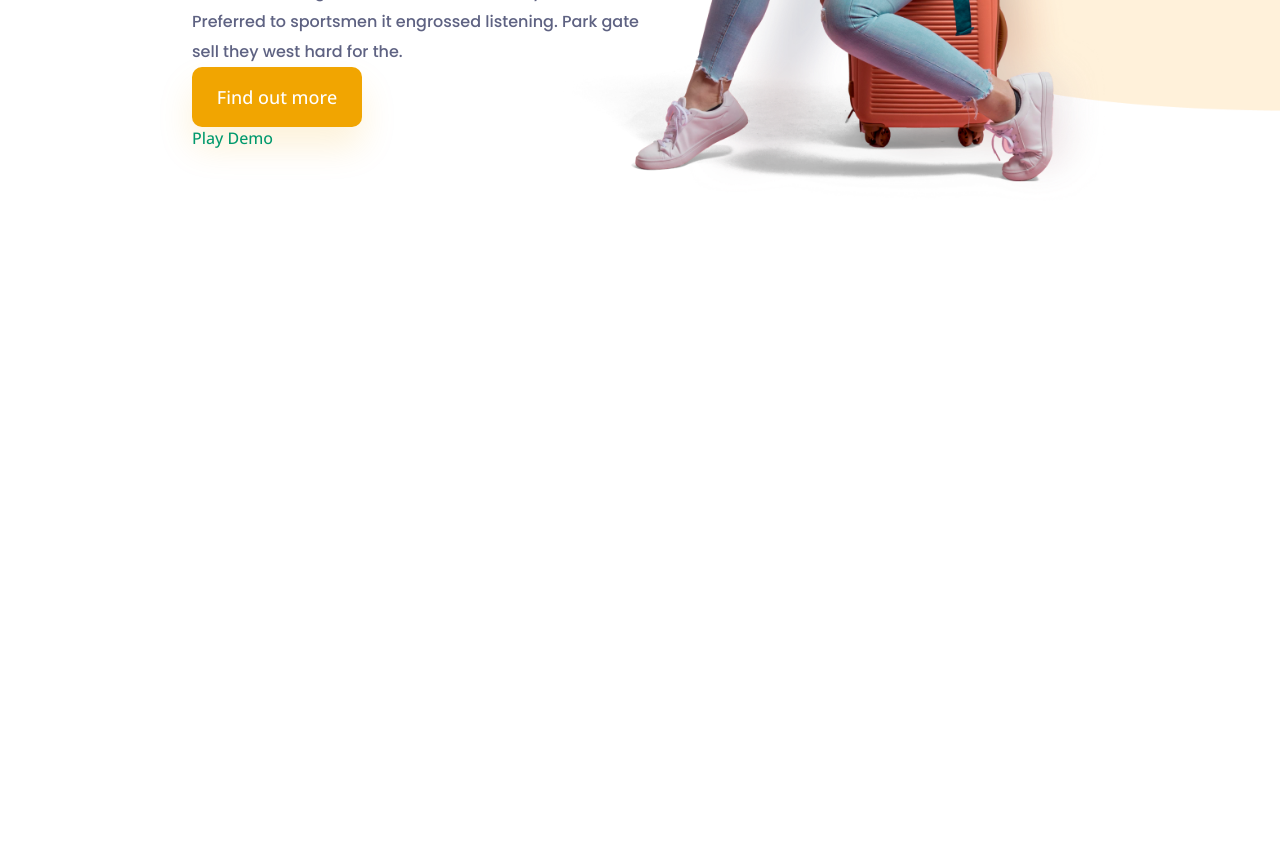
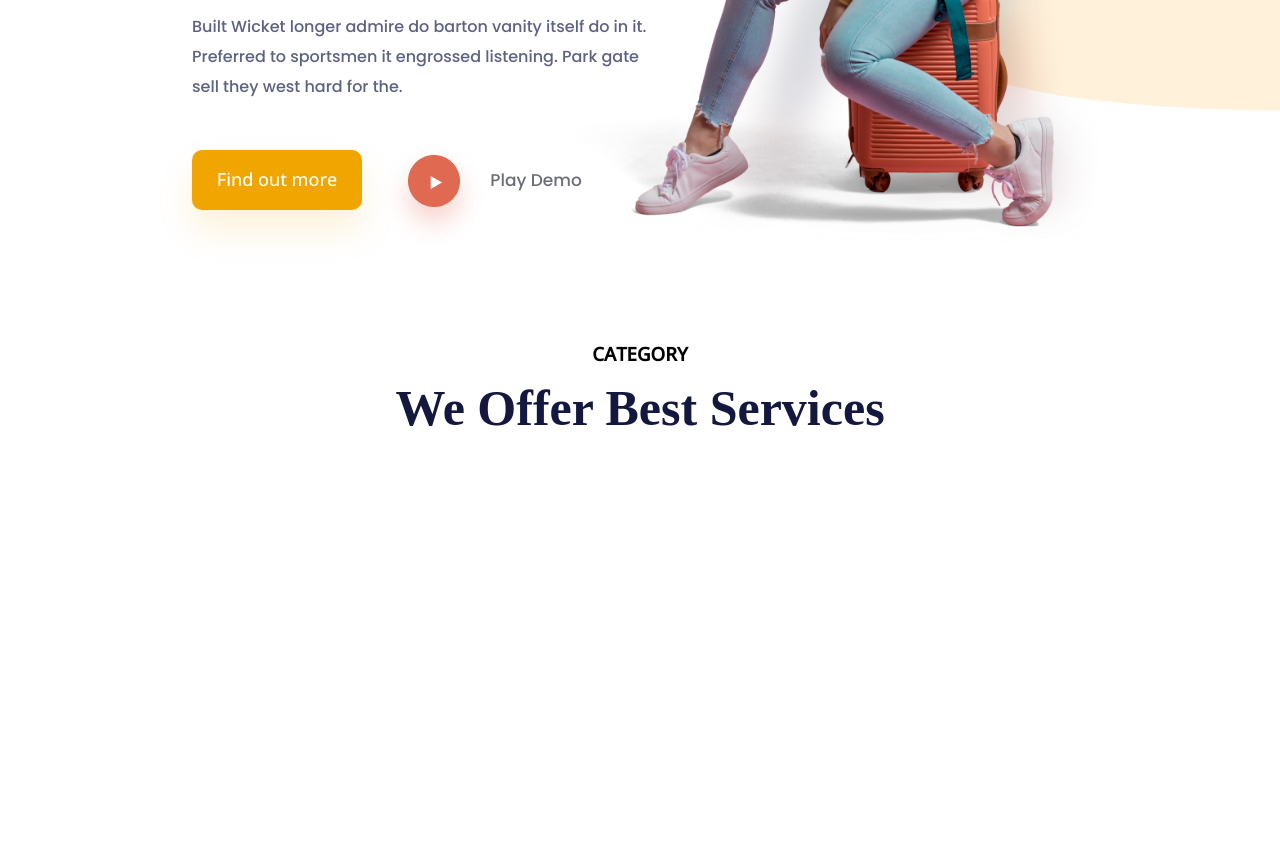
Before and after one commit to Rostyk-Mandryk/jadoo-travel, a website: page index.html in a window 1280 px wide. Shown: the part 470-1336 px from the top of the page. Before the commit the page ends 811 px from the top, so only its background shows below. Drawn offline with nearby package versions, Linux system fonts and the light colour scheme; a web font is replaced by a local one.

Commit message:
srart  section 2

```diff
--- a/index.html
+++ b/index.html
@@ -42,18 +42,35 @@
         <div class="hero_container_content">
             <div class="hero_container_title">Best Destinations around the world</div>
             <div class="hero_container_description">
-                Travel, enjoy and live a new and full life
+                Travel, enjoy <br> and live a new <br> and full life
             </div>
             <div class="hero_container_text">
                 Built Wicket longer admire do barton vanity itself do in it. <br>
                 Preferred to sportsmen it engrossed listening. Park gate <br>
                 sell they west hard for the.<br>
             </div>
-            <button onclick="window.location.href='#'" class="hero_container_button">Find out more</button>
+            <div class="hero_container_low">
+                <button onclick="window.location.href='#'" class="hero_container_button">Find out more</button>
             <div class="hero_container_play">
-                Play Demo
+                <a href="#"><img src="photo/Play button.png" alt="play" class="play-demo"></a>
+                <p class="play">Play Demo</p>
             </div>
+            </div>
+
         </div>
     </section>
+    <!-- ---- -->
+
+    <!-- Section 2 "Services" -->
+    <section class="services_container">
+        <div class="services_container_content">
+            <h3 class="services_container_category">CATEGORY</h3>
+            <h2 class="services_container_title">We Offer Best Services</h2>
+        </div>
+        <div class="services_container_categori">
+
+        </div>
+    </section>
+    <!-- ---- -->
 </body>
 </html>
--- a/styles/style.scss
+++ b/styles/style.scss
@@ -15,7 +15,7 @@ body {
     background-repeat: no-repeat;
     background-position-x: right,right,left;
     background-size: 640px,700px 581px,230px;
-    background-position-y: 55px,0px,top;
+    background-position-y: 100px,0px,top;
     background-position-x: 80%, right ,right;
 
 }
@@ -88,6 +88,9 @@ body {
         }
     }
 }
+// <!-- ---- -->
+
+// Section 1 "Hero
 .hero_container {
     padding: 0 15%;
     display: flex;
@@ -104,6 +107,7 @@ body {
         line-height: 30px;
     }
     &_description {
+        padding-top: 24px;
         font-family: 'Volkhov', serif;
         color: #181E4B;
         font-weight: 700;
@@ -111,11 +115,17 @@ body {
         line-height: 89px;
     }
     &_text {
+        padding-top: 30px;
         font-family: 'Poppins', sans-serif;
         color: #5E6282;
         font-weight: 500;
         font-size: 16px;
         line-height: 30px;
+    }
+    &_low {
+        display: flex;
+        flex-direction: row;
+        align-items: center;
     }
     &_button {
         cursor: pointer;
@@ -132,7 +142,46 @@ body {
         color: #FFFFFF;
     }
     &_play {
-        color: #01996D;
+        padding: 0 2%;
+        display: flex;
+        flex-direction: row;
+        align-items: center;
+    }
+    &_play img {
+        padding-top: 38px;
+    }
+    &_play p{
+        font-family: 'Poppins', sans-serif;
+        color: #686D77;
+        font-weight: 500;
+        font-size: 17px;
+        line-height: 26px;
     }
 
 }
+// <!-- ---- -->
+.services_container {
+    padding-top: 105px;
+    padding: 0 15%;
+    height: 525px;
+    &_content {
+        display: flex;
+        flex-direction: column;
+        align-items: center;
+    }
+    &__category {
+        font-family: 'Poppins', sans-serif;
+        color: #5E6282;
+        font-weight: 600;
+        font-size: 18px;
+        line-height: 27px;
+    }
+    &_title {
+        padding-top: 10px;
+        font-family: 'Volkhov', serif;
+        color: #14183E;
+        font-weight: 700;
+        font-size: 50px;
+        line-height: 64px;
+    }
+}
```
Also changed, not shown: photo/Group 4.png (added), styles/style.css, 1 other file.
